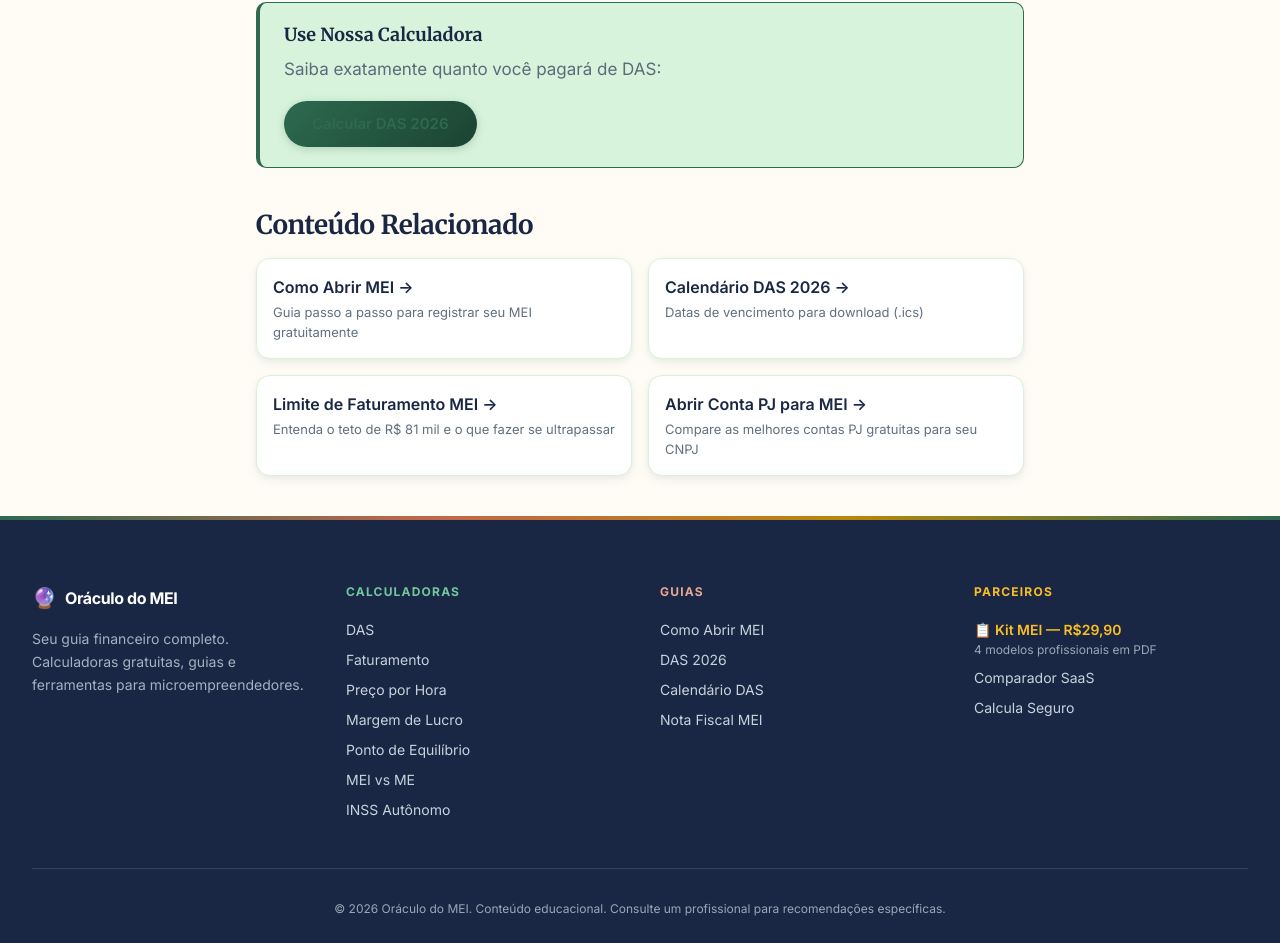
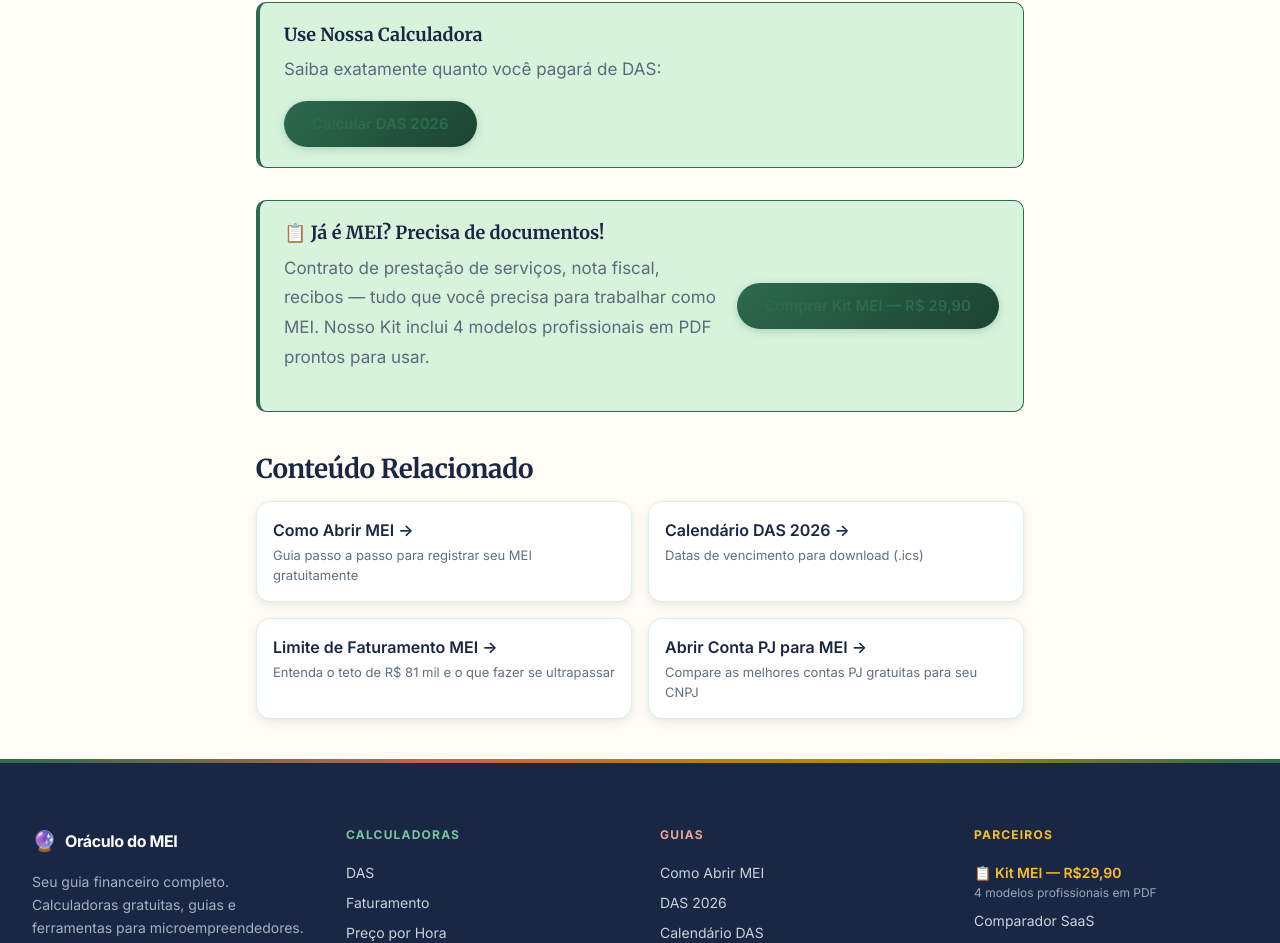
Before and after one commit to vitormdandrade/t3-mei-tools, a Next.js app: page /guias/das-mei-2026 in a window 1280 px wide. Shown: the part 1555-2498 px from the top of the page. Built offline with nearby package versions, Linux system fonts and the light colour scheme; no server answers.

Commit message:
CRO: add Kit MEI cross-sell CTA to DAS 2026 guide page

```diff
--- a/app/guias/das-mei-2026/page.tsx
+++ b/app/guias/das-mei-2026/page.tsx
@@ -88,6 +88,26 @@ export default function DasMei2026() {
         </a>
       </div>
 
+      {/* Kit MEI CTA */}
+      <div className="callout callout-accent my-8">
+        <div className="flex flex-col sm:flex-row items-center gap-4">
+          <div className="flex-1">
+            <p className="callout-title">
+              📋 Já é MEI? Precisa de documentos!
+            </p>
+            <p>
+              Contrato de prestação de serviços, nota fiscal, recibos — tudo que você precisa para trabalhar como MEI. Nosso Kit inclui 4 modelos profissionais em PDF prontos para usar.
+            </p>
+          </div>
+          <a
+            href="/kit-mei"
+            className="btn-primary no-underline inline-flex whitespace-nowrap"
+          >
+            Comprar Kit MEI — R$ 29,90
+          </a>
+        </div>
+      </div>
+
       <h2>Conteúdo Relacionado</h2>
       <div className="grid grid-cols-1 sm:grid-cols-2 gap-4">
         {[
```
